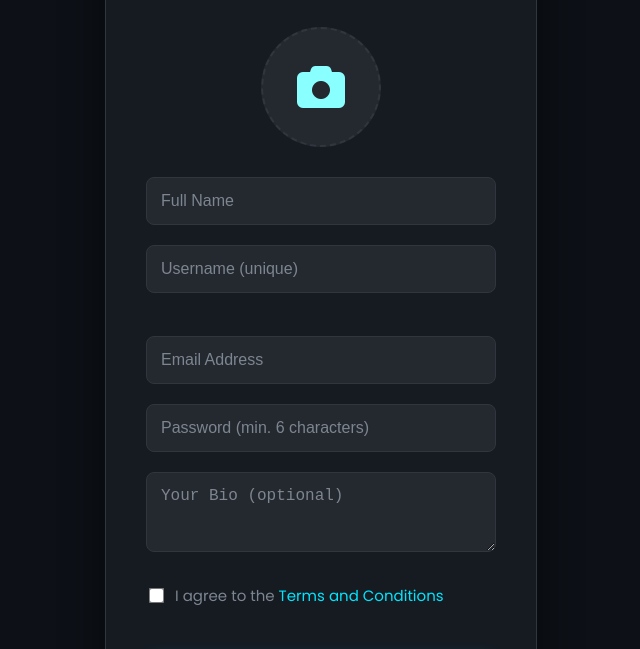
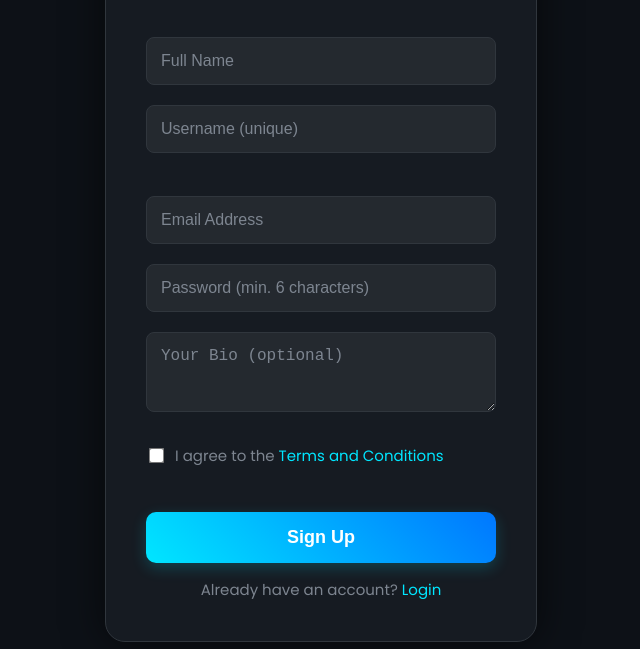
Before and after one commit to ideaspace-hub/ideaspace-hub.github.io, a website: page signup.html in a window 1280 px wide. Shown: the part 146-795 px from the top of the page, without its empty margins (319-959 px from the left). Drawn offline with Linux system fonts and the light colour scheme.

Commit message:
Update signup.html

```diff
--- a/signup.html
+++ b/signup.html
@@ -241,12 +241,12 @@
   <form id="signupForm">
     <h2>Create Account</h2>
 
-    <div class="profile-pic-container">
+    <!--<div class="profile-pic-container">
         <label for="profilePicInput" class="profile-pic-label" id="profilePicLabel">
             <span class="icon fas fa-camera"></span>
         </label>
         <input type="file" id="profilePicInput" accept="image/*">
-    </div>
+    </div>-->
 
     <input type="text" id="name" placeholder="Full Name" required />
     <input type="text" id="username" placeholder="Username (unique)" required />
```
